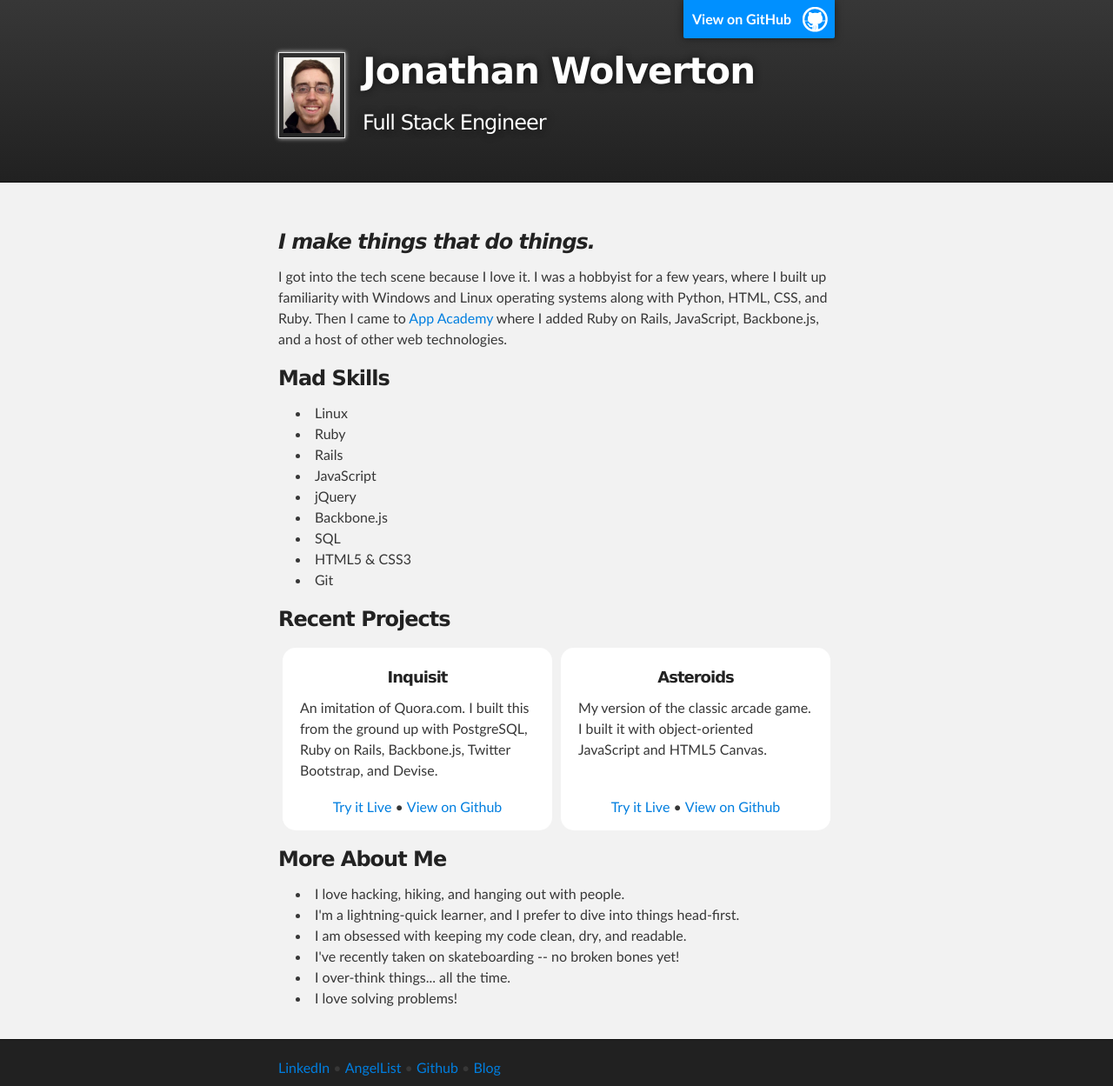
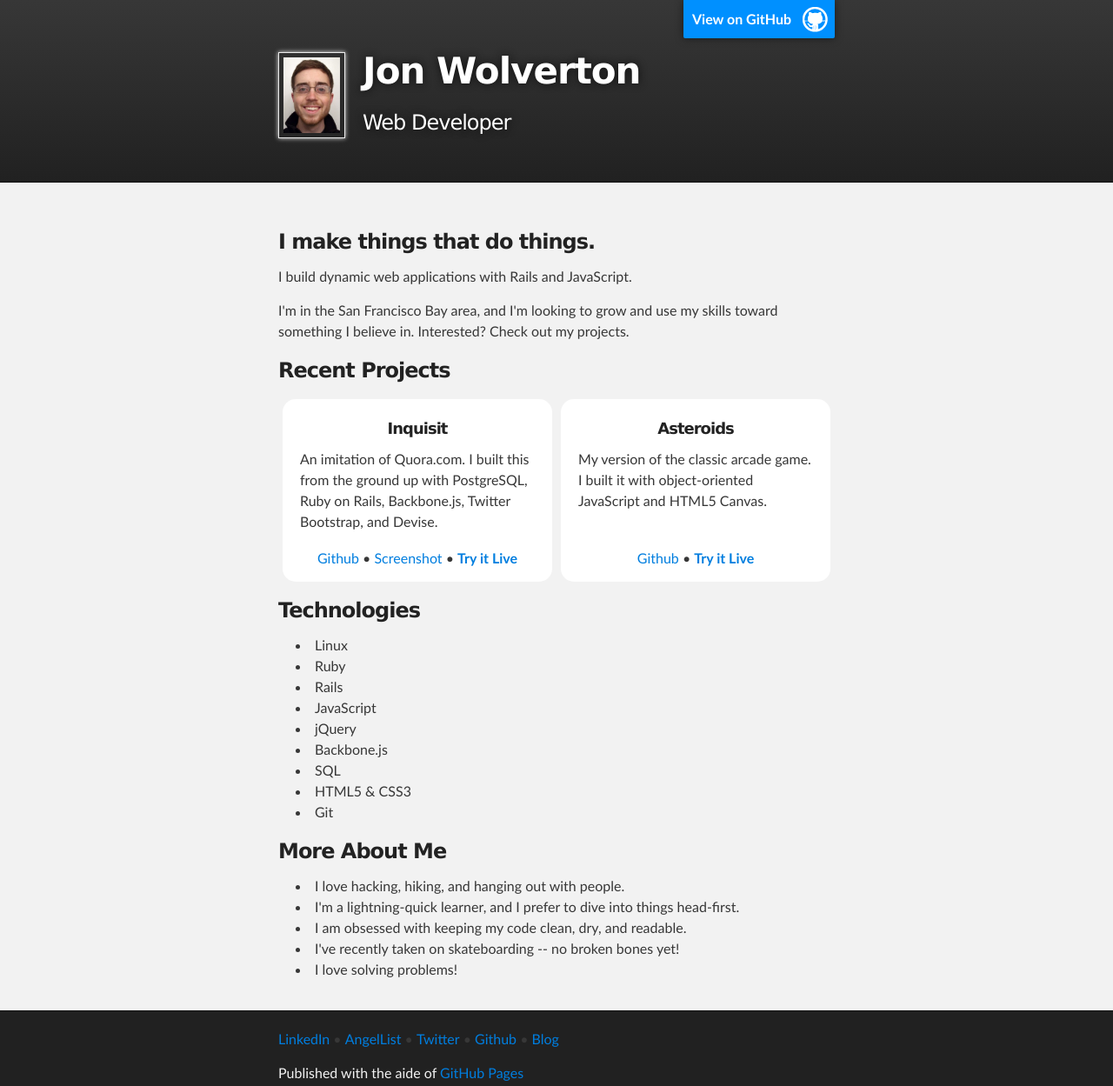
Before and after one commit to wolverdude/wolverdude.github.io, a plain HTML site: page index.html in a window 1280 px wide. Shown: the top 1249 px of the page at 87% size. Drawn offline with Linux system fonts and the light colour scheme.

Commit message:
Revamp content.

```diff
--- a/index.html
+++ b/index.html
@@ -6,9 +6,9 @@
     <meta http-equiv="X-UA-Compatible" content="chrome=1" />
     <meta name="description" content="Jonathan Wolverton : Full Stack Engineer" />
 
-    <link rel="stylesheet" type="text/css" media="screen" href="stylesheets/stylesheet.css">
+    <link rel="stylesheet" type="text/css" media="screen" href="stylesheets/stylesheet.css" />
 
-    <title>Jonathan Wolverton</title>
+    <title>Jon Wolverton</title>
   </head>
 
   <body>
@@ -20,8 +20,8 @@
 
           <img src="images/mugshot.jpg" class="mugshot" />
 
-          <h1 id="project_title">Jonathan Wolverton</h1>
-          <h2 id="project_tagline">Full Stack Engineer</h2>
+          <h1 id="project_title">Jon Wolverton</h1>
+          <h2 id="project_tagline">Web Developer</h2>
 
         </header>
     </div>
@@ -31,13 +31,50 @@
       <section id="main_content" class="inner">
 
 <h3>
-<a name="i-make-things-that-do-things" class="anchor" href="#i-make-things-that-do-things"><span class="octicon octicon-link"></span></a><em>I make things that do things.</em>
+<a name="i-make-things-that-do-things" class="anchor" href="#i-make-things-that-do-things"><span class="octicon octicon-link"></span></a>I make things that do things.
 </h3>
 
-<p>I got into the tech scene because I love it.  I was a hobbyist for a few years, where I built up familiarity with Windows and Linux operating systems along with Python, HTML, CSS, and Ruby.  Then I came to <a href="http://www.appacademy.io">App Academy</a> where I added Ruby on Rails, JavaScript, Backbone.js, and a host of other web technologies.</p>
+<p>I build dynamic web applications with Rails and JavaScript.</p>
+
+<p>I'm in the San Francisco Bay area, and I'm looking to grow and use my skills toward something I believe in. Interested? Check out my projects.</p>
 
 <h3>
-<a name="mad-skills" class="anchor" href="#mad-skills"><span class="octicon octicon-link"></span></a>Mad Skills</h3>
+<a name="recent-projects" class="anchor" href="#recent-projects"><span class="octicon octicon-link"></span></a>Recent Projects</h3>
+
+<div class="project" id="inquisit">
+  <h5>Inquisit</h5>
+
+  <div class="project--description">
+    <p>An imitation of Quora.com. I built this from the ground up with PostgreSQL, Ruby on Rails, Backbone.js, Twitter Bootstrap, and Devise.</p>
+  </div>
+
+  <ul class="project--links breadcrumb">
+    <li><a href="https://github.com/wolverdude/Inquisit/blob/master/README.md">Github</a></li>
+    &bullet;
+    <li><a href="images/Inquisit.jpg">Screenshot</a></li>
+    &bullet;
+    <li><strong><a href="http://inquisit.herokuapp.com/users/sign_in">Try it Live</a></strong></li>
+  </ul>
+</div>
+
+<div class="project" id="asteroids">
+  <h5>Asteroids</h5>
+
+  <div class="project--description">
+    <p>My version of the classic arcade game. I built it with object-oriented JavaScript and HTML5 Canvas.</p>
+  </div>
+
+  <ul class="project--links breadcrumb">
+    <li><a href="https://github.com/wolverdude/asteroids">Github</a></li>
+    &bullet;
+    <li><strong><a href="http://wolverdude.github.io/asteroids">Try it Live</a></strong></li>
+  </ul>
+</div>
+
+<div class="clearfix"></div>
+
+<h3>
+<a name="technologies" class="anchor" href="#technologies"><span class="octicon octicon-link"></span></a>Technologies</h3>
 
 <ul>
 <li>Linux</li>
@@ -52,39 +89,6 @@
 </ul>
 
 <h3>
-<a name="recent-projects" class="anchor" href="#recent-projects"><span class="octicon octicon-link"></span></a>Recent Projects</h3>
-
-<div class="project">
-  <h5>Inquisit</h5>
-
-  <div class="project--description">
-    <p>An imitation of Quora.com. I built this from the ground up with PostgreSQL, Ruby on Rails, Backbone.js, Twitter Bootstrap, and Devise.</p>
-  </div>
-
-  <ul class="project--links breadcrumb">
-    <li><a href="http://inquisit.herokuapp.com/users/sign_in">Try it Live</a></li>
-    &bullet;
-    <li><a href="https://github.com/wolverdude/Inquisit">View on Github</a></li>
-  </ul>
-</div>
-
-<div class="project">
-  <h5>Asteroids</h5>
-
-  <div class="project--description">
-    <p>My version of the classic arcade game. I built it with object-oriented JavaScript and HTML5 Canvas.</p>
-  </div>
-
-  <ul class="project--links breadcrumb">
-    <li><a href="http://wolverdude.github.io/asteroids">Try it Live</a></li>
-    &bullet;
-    <li><a href="https://github.com/wolverdude/asteroids">View on Github</a></li>
-  </ul>
-</div>
-
-<div class="clearfix"></div>
-
-<h3>
 <a name="more-about-me" class="anchor" href="#more-about-me"><span class="octicon octicon-link"></span></a>More About Me</h3>
 
 <ul>
@@ -92,7 +96,6 @@
   <li>I'm a lightning-quick learner, and I prefer to dive into things head-first.</li>
   <li>I am obsessed with keeping my code clean, dry, and readable.</li>
   <li>I've recently taken on skateboarding -- no broken bones yet!</li>
-  <li>I over-think things... all the time.</li>
   <li>I love solving problems!</li>
 </ul>
 
@@ -107,11 +110,13 @@
           &bullet;
           <li><a href="https://angel.co/jonathan-wolverton">AngelList</a></li>
           &bullet;
+          <li><a href="https://twitter.com/overhackingit">Twitter</a></li>
+          &bullet;
           <li><a href="https://github.com/wolverdude">Github</a></li>
           &bullet;
           <li><a href="http://wolvman.tumblr.com/">Blog</a></li>
         </ul>
-        <p>Published with <a href="http://pages.github.com">GitHub Pages</a></p>
+        <p>Published with the aide of <a href="http://pages.github.com">GitHub Pages</a></p>
       </footer>
     </div>
 
--- a/stylesheets/stylesheet.css
+++ b/stylesheets/stylesheet.css
@@ -431,8 +431,8 @@ Custom Styles
 *******************************************************************************/
 
 .breadcrumb {
-  width: 270px;
   list-style-type: none;
+  width: inherit;
 }
 
 .breadcrumb li {
```
